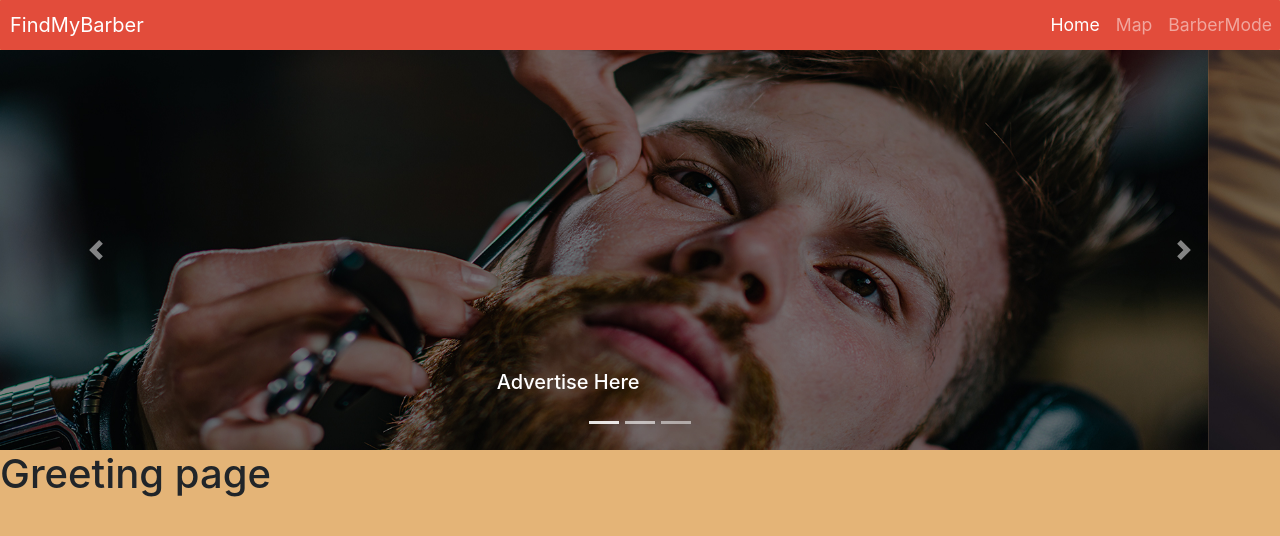
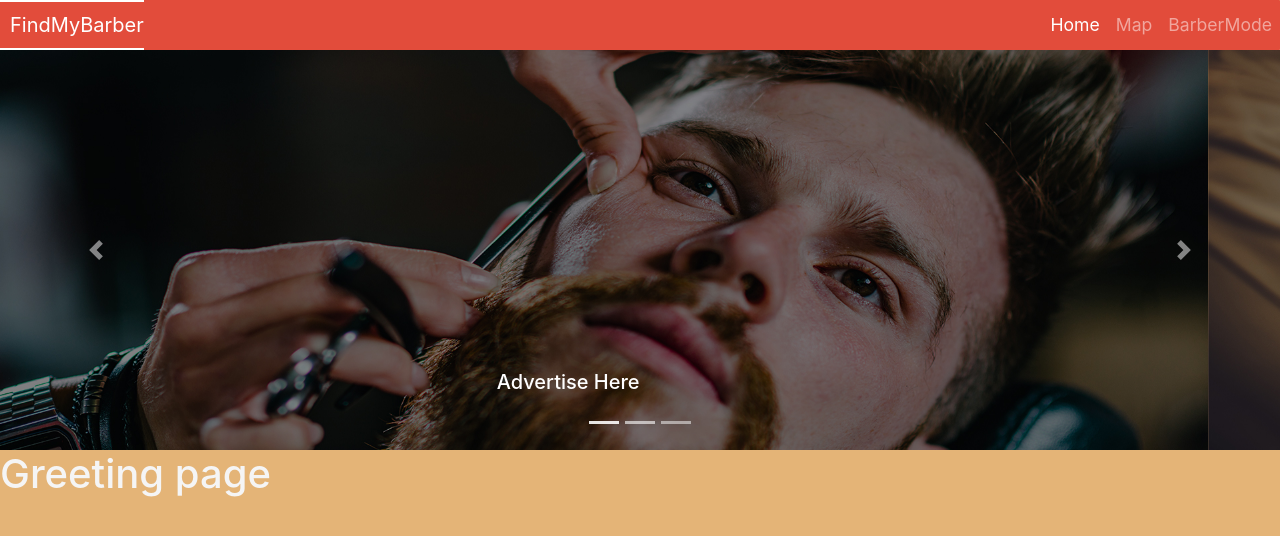
Before and after one commit to JoshDaviess/INSE7B-Code, a website: page webpages/index.html in a window 1280 px wide. Drawn offline with nearby package versions, Linux system fonts and the light colour scheme.

Commit message:
small edits

```diff
--- a/webpages/css/custom.css
+++ b/webpages/css/custom.css
@@ -85,3 +85,4 @@ a:hover:before, a:hover:after
     display: inline-block;
     max-width: inherit;
 }
+h1{color: whitesmoke;}
```
